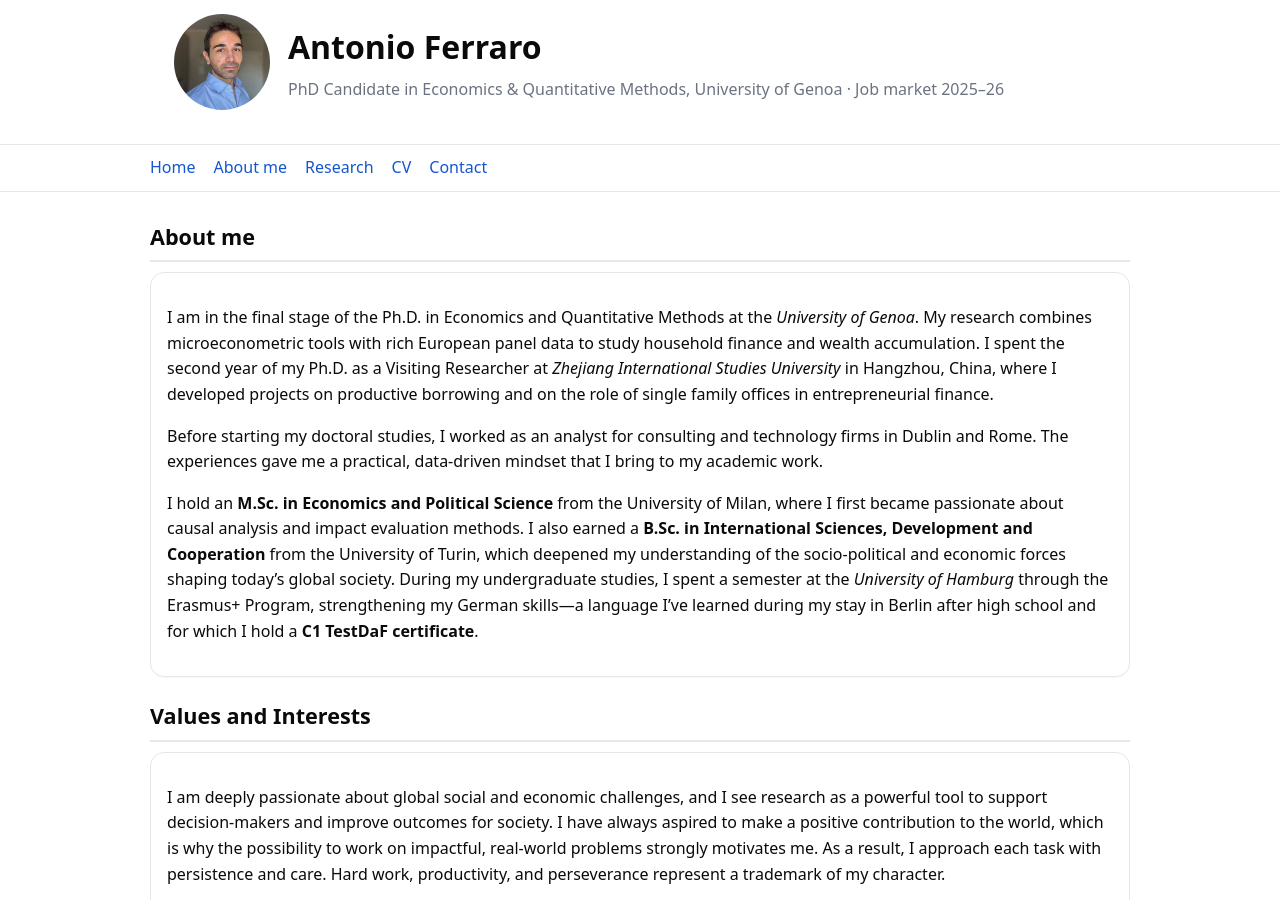
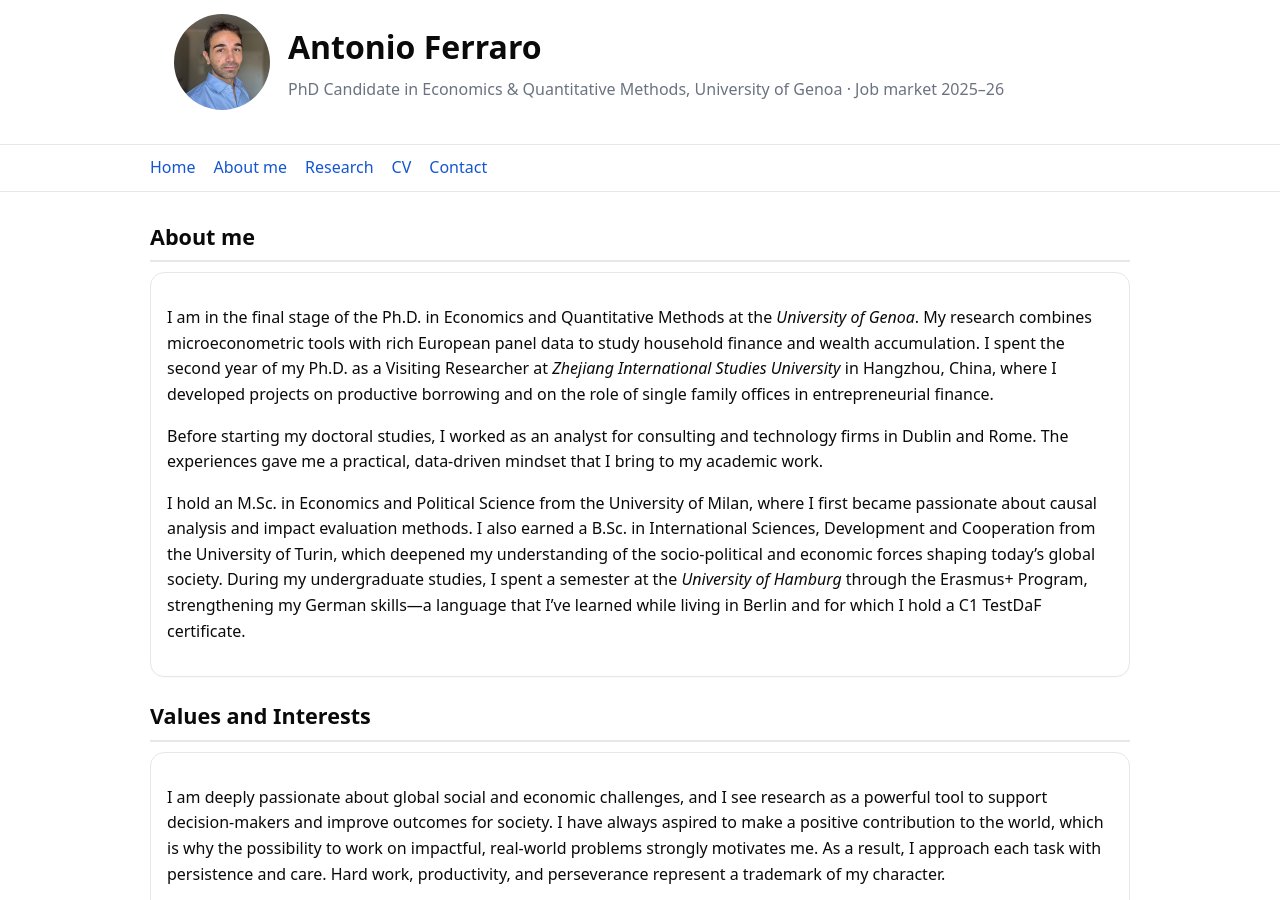
Before and after one commit to ferraroantonio/ferraroantonio.github.io, a Jekyll site: the page built from about.md, in a window 1280 px wide and 900 px high. Built offline with Jekyll 4.4.1, drawn with Linux system fonts in a browser that asks for light colours.

Commit message:
Update about.md

```diff
--- a/about.md
+++ b/about.md
@@ -12,7 +12,7 @@ description: "More about Antonio Ferraro — background, research journey, and m
 
     <p>Before starting my doctoral studies, I worked as an analyst for consulting and technology firms in Dublin and Rome. The experiences gave me a practical, data-driven mindset that I bring to my academic work.</p>
 
-    <p>I hold an <strong>M.Sc. in Economics and Political Science</strong> from the University of Milan, where I first became passionate about causal analysis and impact evaluation methods. I also earned a <strong>B.Sc. in International Sciences, Development and Cooperation</strong> from the University of Turin, which deepened my understanding of the socio-political and economic forces shaping today’s global society. During my undergraduate studies, I spent a semester at the <em>University of Hamburg</em> through the Erasmus+ Program, strengthening my German skills—a language I’ve learned during my stay in Berlin after high school and for which I hold a <strong>C1 TestDaF certificate</strong>.</p>
+    <p>I hold an M.Sc. in Economics and Political Science from the University of Milan, where I first became passionate about causal analysis and impact evaluation methods. I also earned a B.Sc. in International Sciences, Development and Cooperation from the University of Turin, which deepened my understanding of the socio-political and economic forces shaping today’s global society. During my undergraduate studies, I spent a semester at the <em>University of Hamburg</em> through the Erasmus+ Program, strengthening my German skills—a language that I’ve learned while living in Berlin and for which I hold a C1 TestDaF certificate.</p>
   </div>
 </section>
 
```
